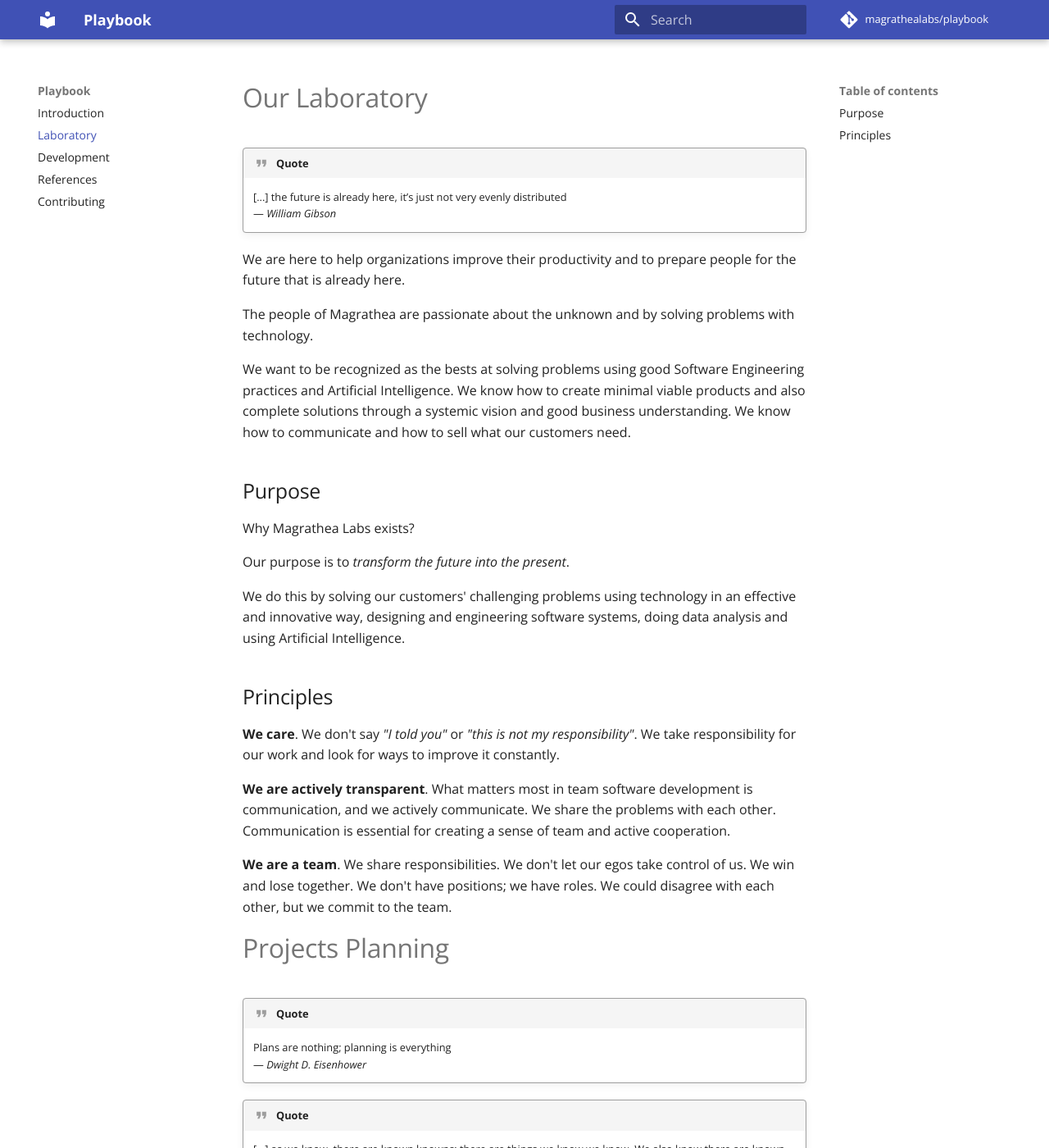
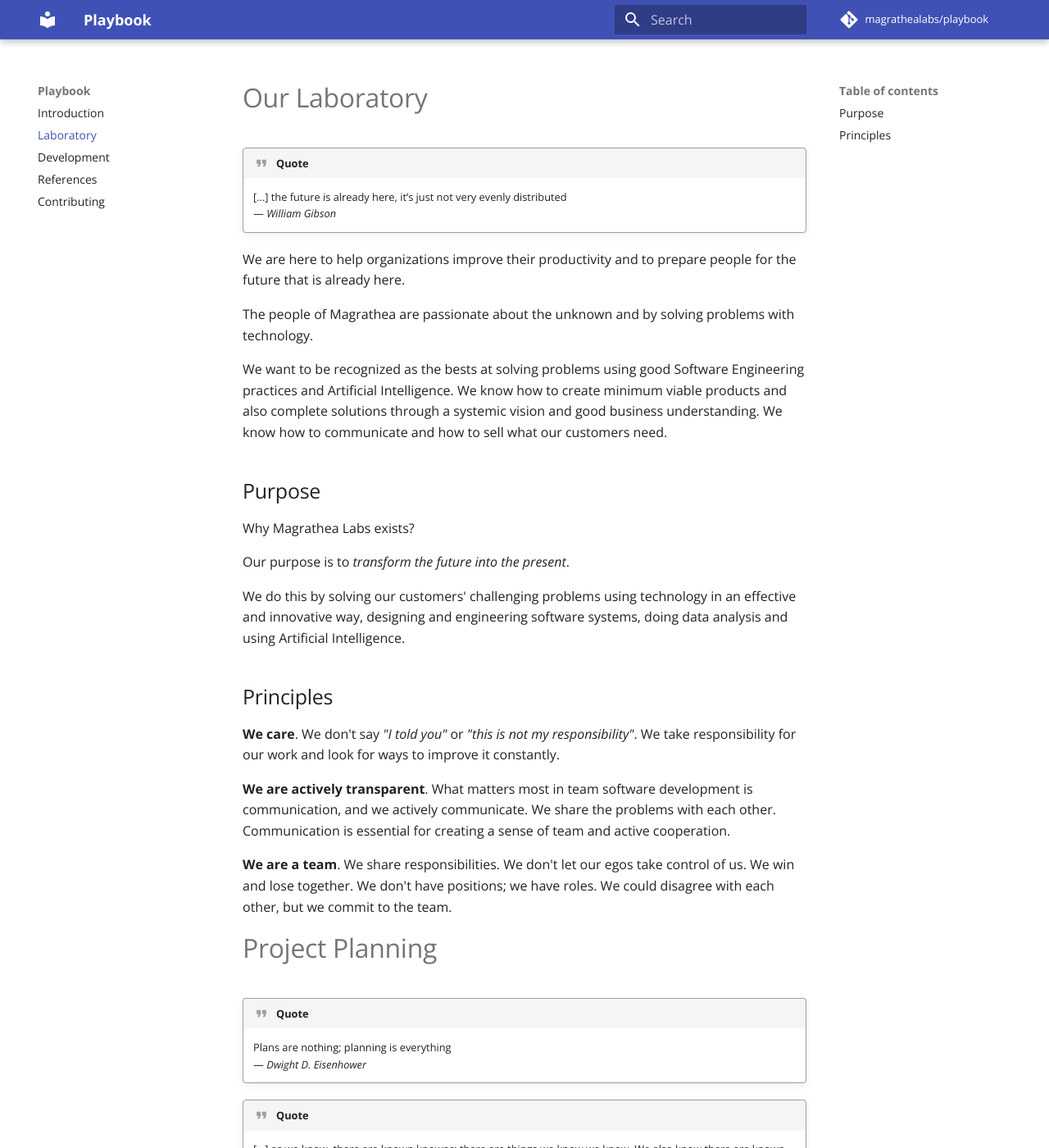
Before and after one commit to magrathealabs/playbook, an MkDocs documentation site: the page built from docs/laboratory.md, in a window 1280 px wide and 1400 px high. Shown: the whole window at 82% size. Built offline with MkDocs 1.6.1 and Material for MkDocs 9.7.7, drawn with Linux system fonts in a browser that asks for light colours; comment, search, counter and statistics services are not loaded; old or Windows-style settings are respelled for this version of MkDocs; some of the changed text lies outside the part shown.

Commit message:
English nits and typo fixes (#8)

```diff
--- a/docs/laboratory.md
+++ b/docs/laboratory.md
@@ -8,7 +8,7 @@ We are here to help organizations improve their productivity and to prepare peop
 
 The people of Magrathea are passionate about the unknown and by solving problems with technology.
 
-We want to be recognized as the bests at solving problems using good Software Engineering practices and Artificial Intelligence. We know how to create minimal viable products and also complete solutions through a systemic vision and good business understanding. We know how to communicate and how to sell what our customers need.
+We want to be recognized as the bests at solving problems using good Software Engineering practices and Artificial Intelligence. We know how to create minimum viable products and also complete solutions through a systemic vision and good business understanding. We know how to communicate and how to sell what our customers need.
 
 ## Purpose
 
@@ -26,7 +26,7 @@ We do this by solving our customers' challenging problems using technology in an
 
 **We are a team**. We share responsibilities. We don't let our egos take control of us. We win and lose together. We don't have positions; we have roles. We could disagree with each other, but we commit to the team.
 
-# Projects Planning
+# Project Planning
 
 !!! quote
     Plans are nothing; planning is everything
```
Also changed, not shown: other parts of docs/laboratory.md (+1 -1 lines).
